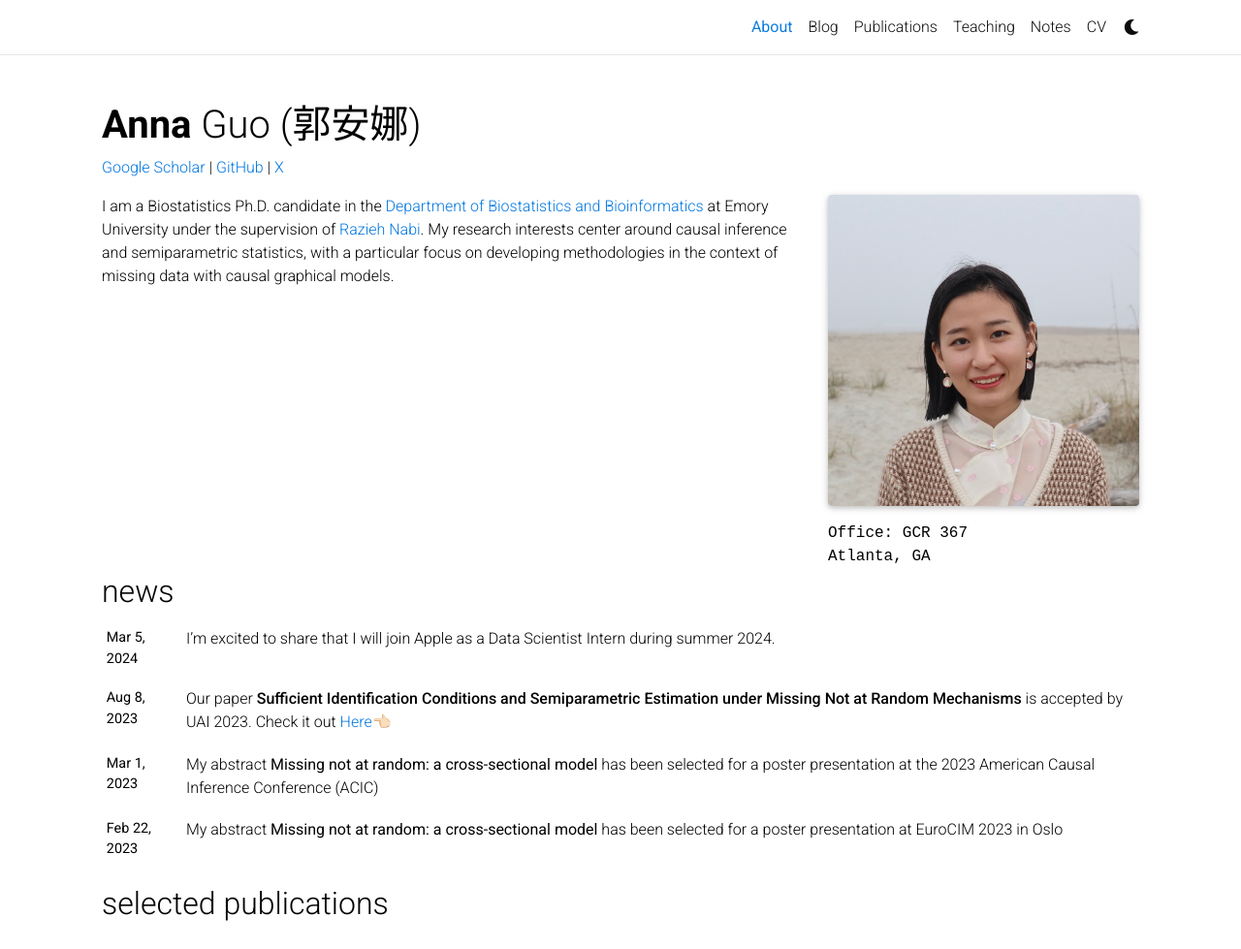
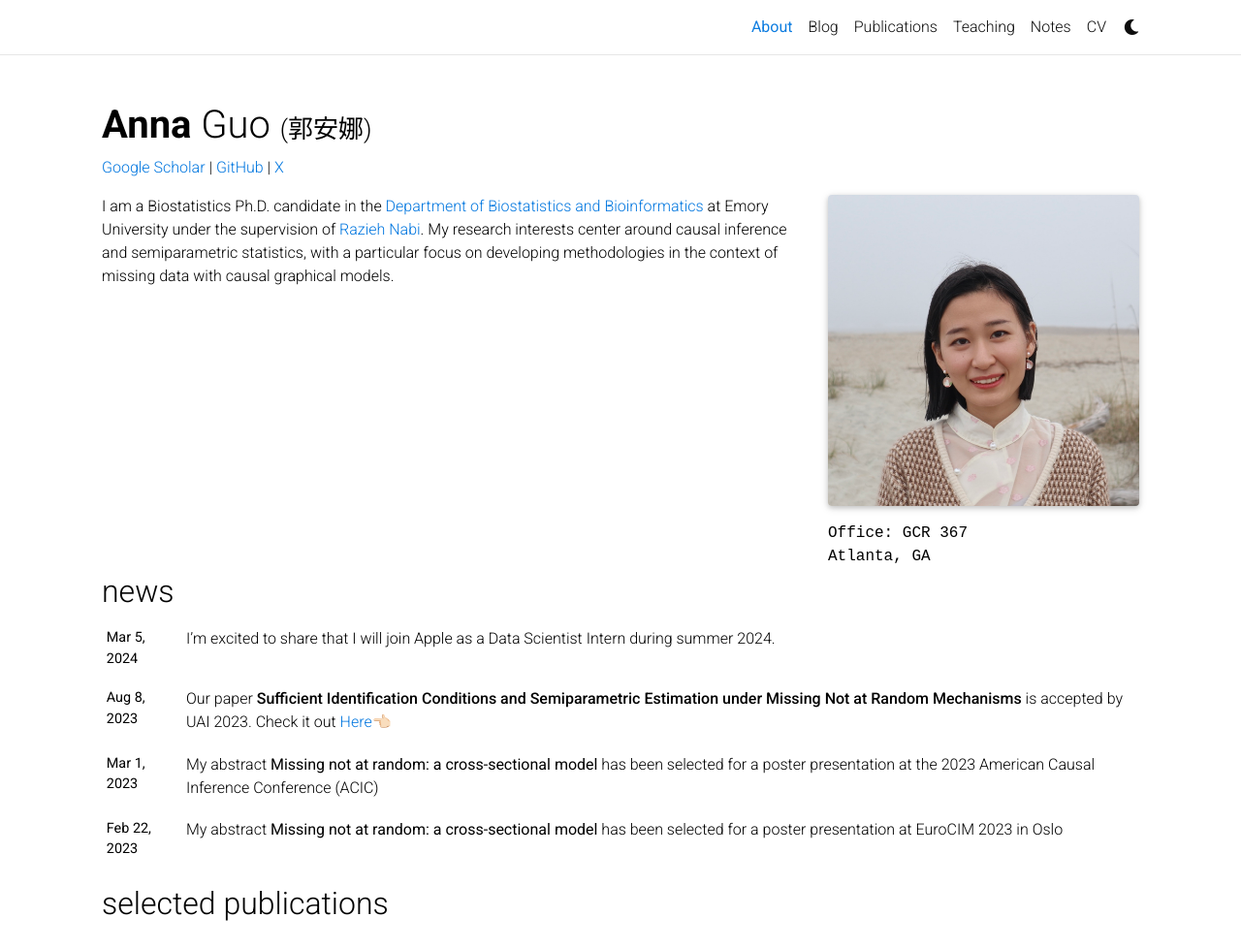
Before and after one commit to annaguo-bios/annaguo-bios.github.io, a Jekyll site: the page built from _pages/about.md, in a window 1280 px wide and 1244 px high, cut to the strip 0-979 px from the top of the window. Shown: the whole strip at 97% size. Built offline with Jekyll 4.4.1, drawn with Linux system fonts in a browser that asks for light colours; full-size pictures stand in for the smaller copies a plugin makes; comment, search, counter and statistics services are not loaded; a style sheet for code colours, icons or effects is not loaded; some of the changed text lies outside the part shown.

```diff
--- a/_config.yml
+++ b/_config.yml
@@ -5,7 +5,7 @@
 title: blank # the website title (if blank, full name will be used instead)
 first_name: Anna
 # middle_name:
-last_name: Guo (郭安娜)
+last_name: "Guo <span style='font-size: 0.65em; color: inherit;'>(郭安娜)</span>"
 email: anna.guo@emory.edu
 description: > # the ">" symbol means to ignore newlines until "footer_text:"
   A simple, whitespace theme for academics. Based on [*folio](https://github.com/bogoli/-folio) design.
```
